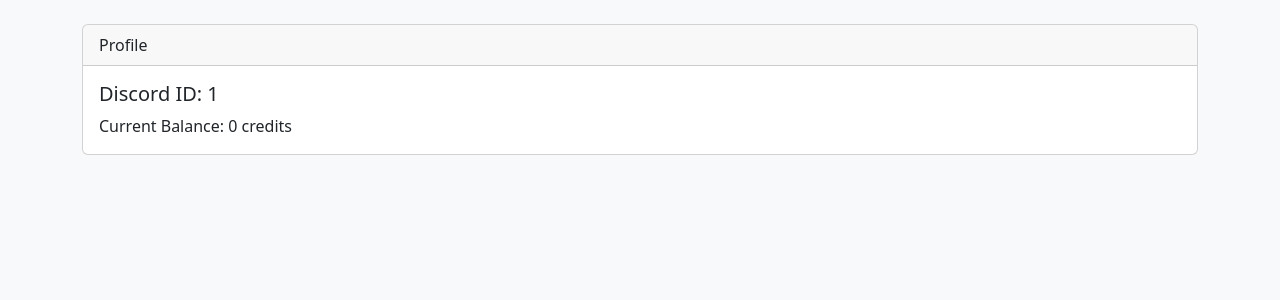
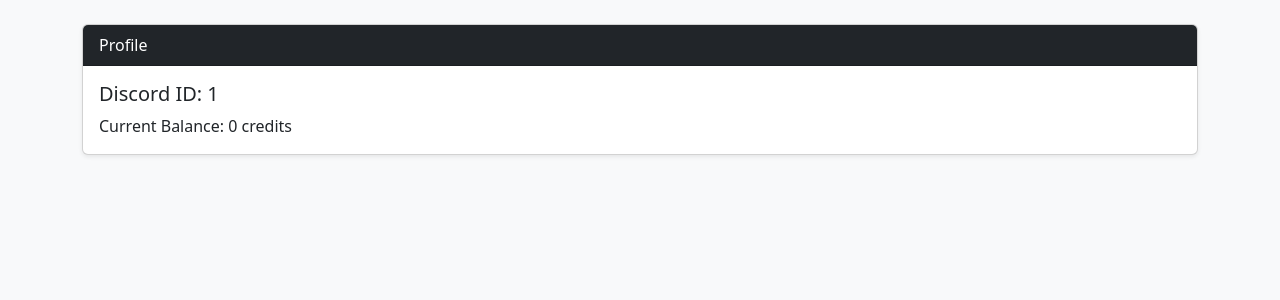
Before and after one commit to sh3lock69/owo-gamble, a Flask app: page /profile in a window 1280 px wide. Shown: the part 56-356 px from the top of the page. Run offline with Flask 2, Linux system fonts and the light colour scheme; the visitor is signed in with stand-in values (Sample User, id 1); data that the repository does not hold is empty.

Commit message:
Update profile.html

```diff
--- a/templates/profile.html
+++ b/templates/profile.html
@@ -1,8 +1,8 @@
 {% extends "base.html" %}
 {% block title %}Profile - Discord Site{% endblock %}
 {% block content %}
-<div class="card">
-  <div class="card-header">
+<div class="card shadow-sm">
+  <div class="card-header bg-dark text-white">
     Profile
   </div>
   <div class="card-body">
```
